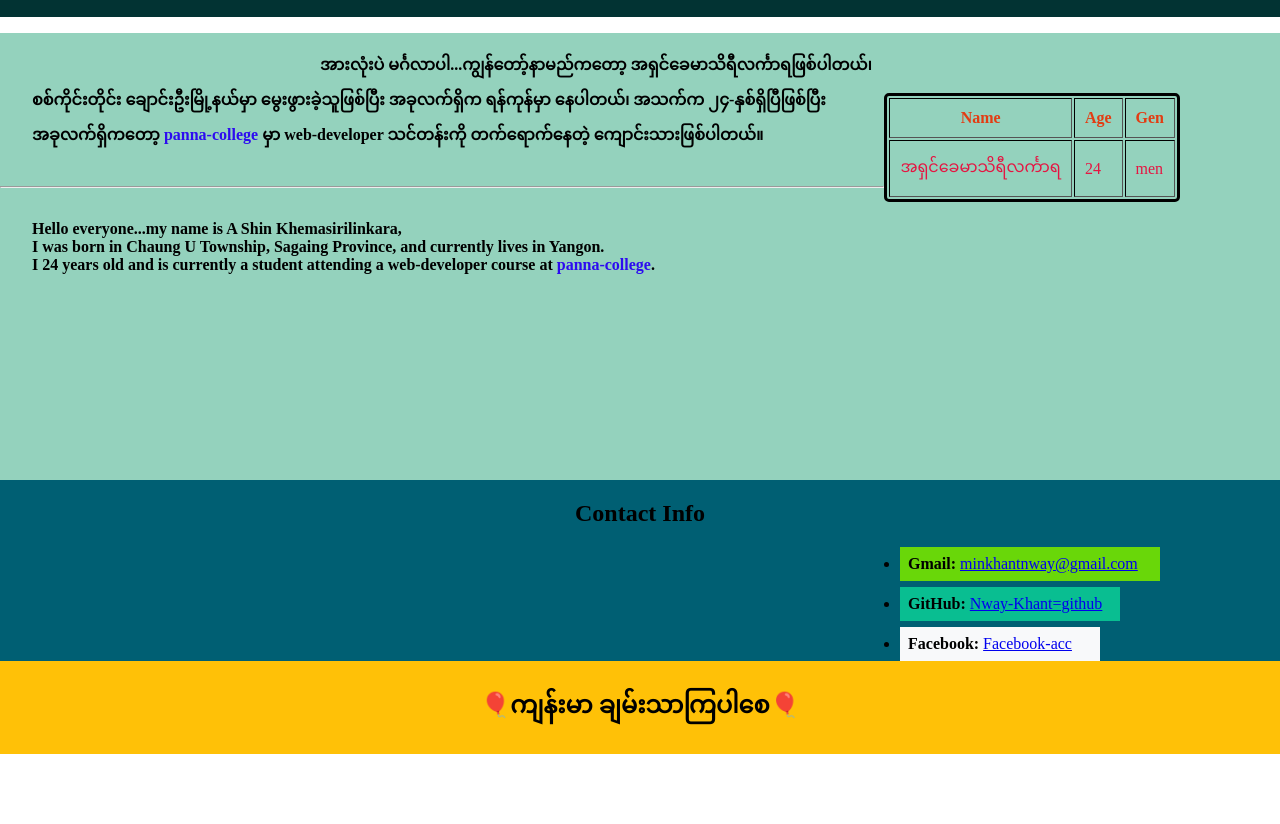
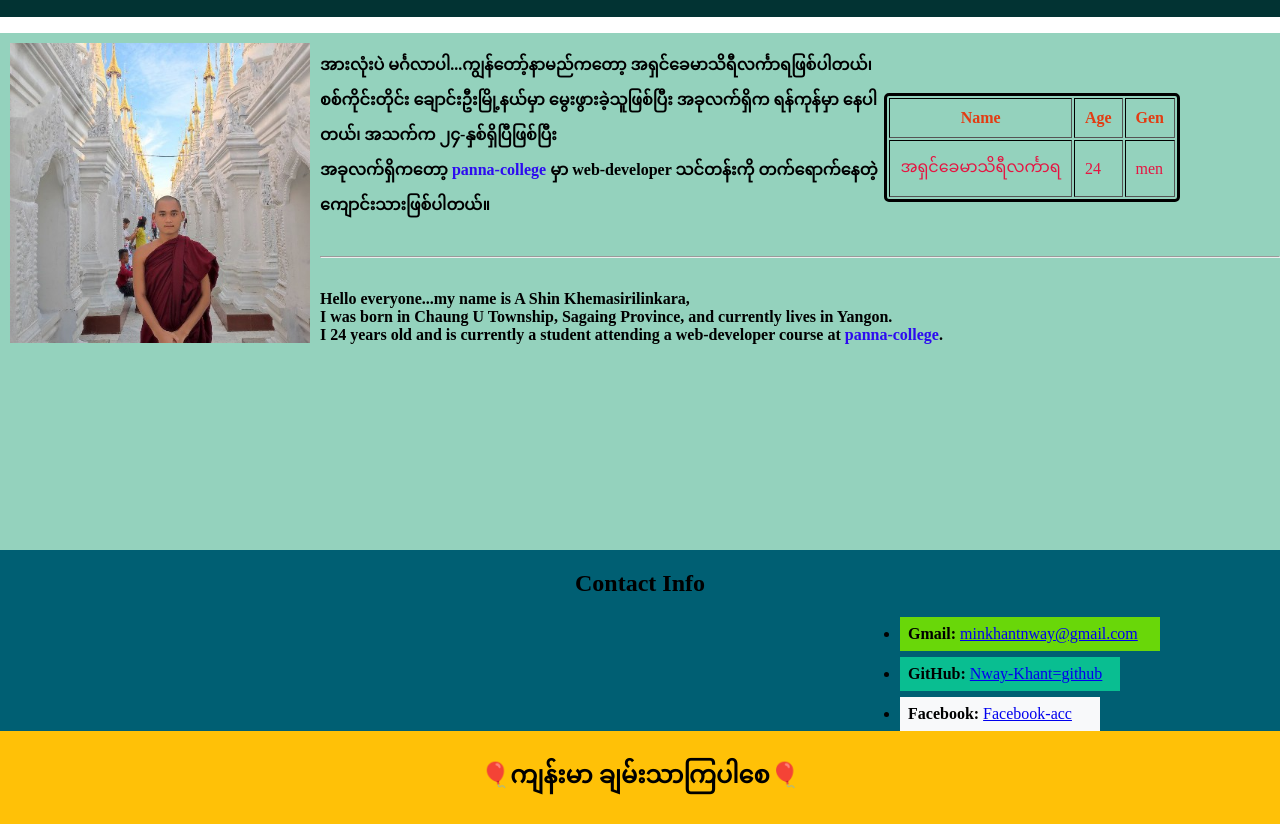
Before and after one commit to Nway-Khant/Portfolio, a plain HTML site: page index.html in a window 1280 px wide. Shown: the part 60-884 px from the top of the page. Before the commit the page ends 814 px from the top, so only its background shows below. Drawn offline with Linux system fonts and the light colour scheme; the site is published under a folder, as on GitHub Pages, so addresses that start at the root find nothing.

Commit message:
modified

```diff
--- a/index.html
+++ b/index.html
@@ -12,7 +12,7 @@
     </header>
     <section>
 
-            <img src="/images/crop_photo.jpg" alt="">
+            <img src="./crop_photo.jpg" alt="My-Photo">
             <table border="3px">
                 <thead>
                     <tr>
```
Also changed, not shown: crop_photo.jpg (renamed from images/crop_photo.jpg).
